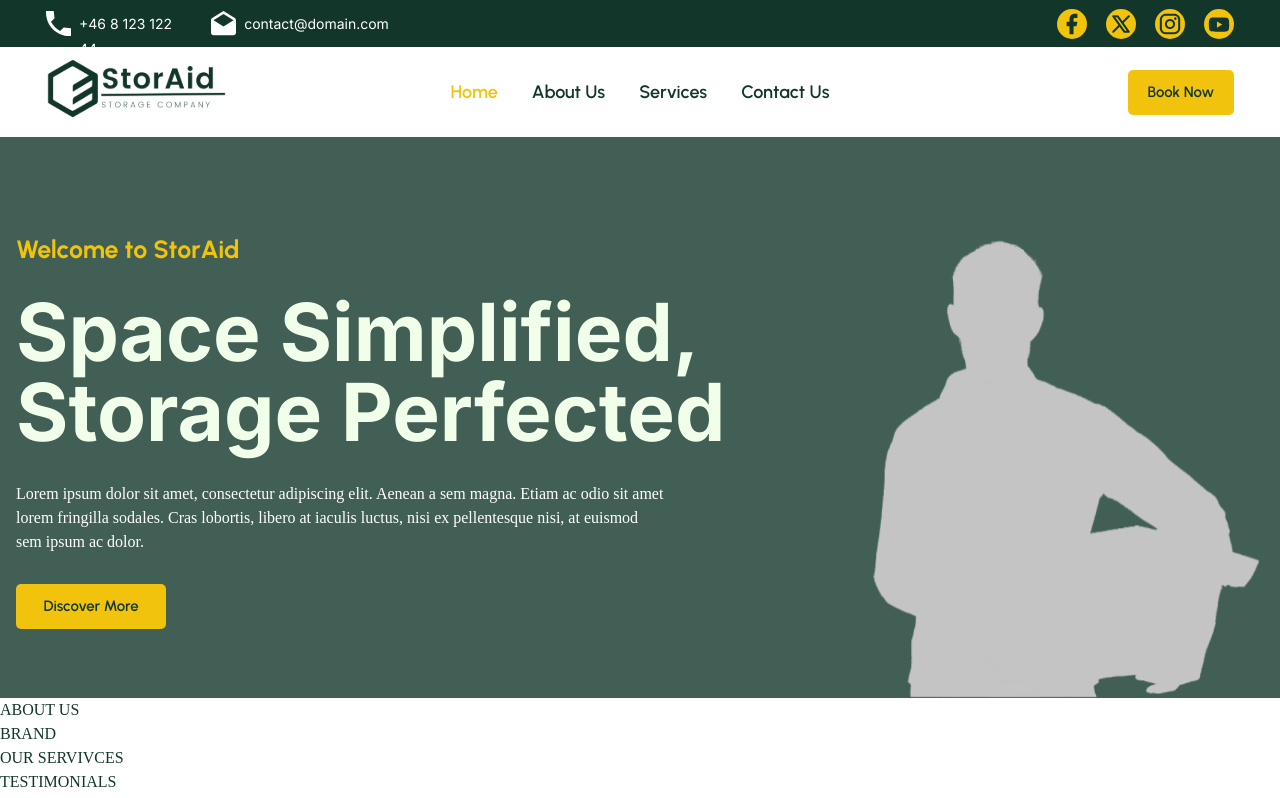
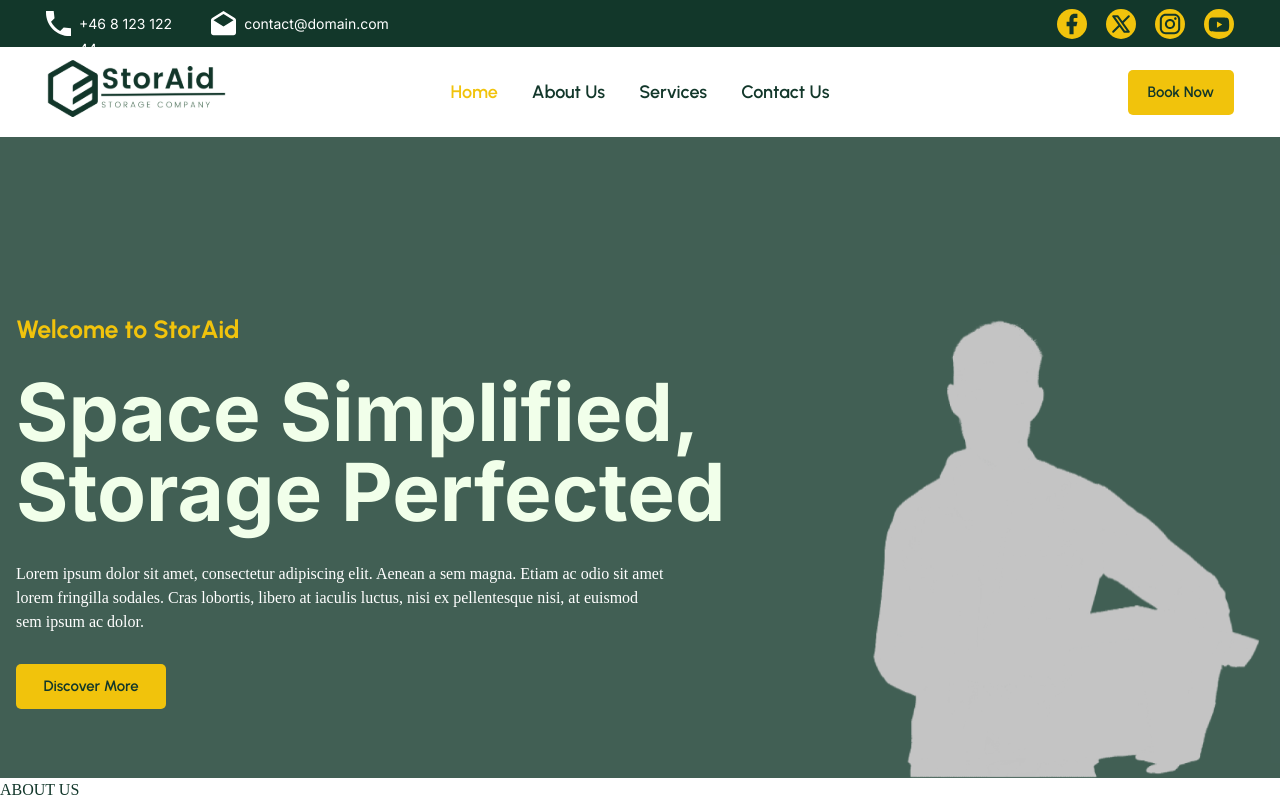
Before and after one commit to JoachimPersson88/storaid_storage_service, a React (Vite) app: page / in a window 1280 px wide. Shown: the top 798 px of the page. Built offline with nearby package versions, Linux system fonts and the light colour scheme.

Commit message:
"Home_Hero" 'hero.css' Liten justering bara

```diff
--- a/src/project/interface/styles/hero.css
+++ b/src/project/interface/styles/hero.css
@@ -1,5 +1,5 @@
 .hero {
-  padding-top: 100px;
+  padding-top: 180px;
   background: var(--accent_3);
   color: var(--primary);
 
```
